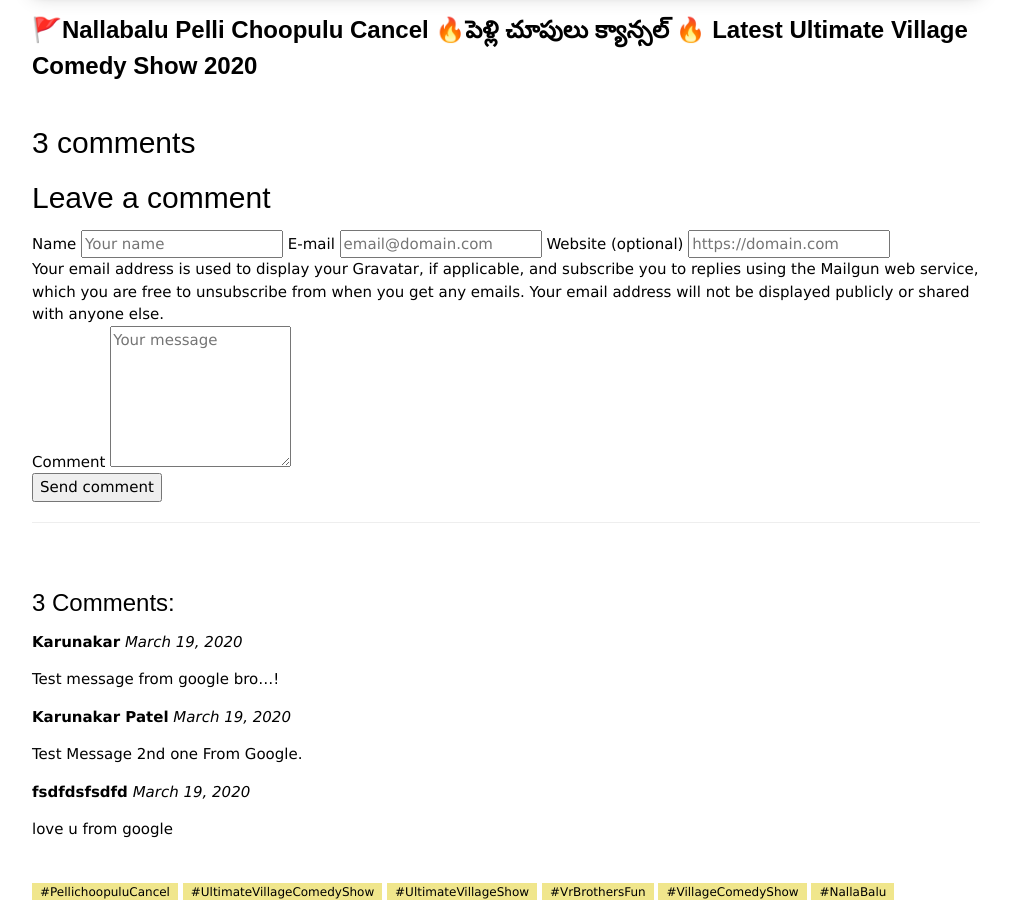
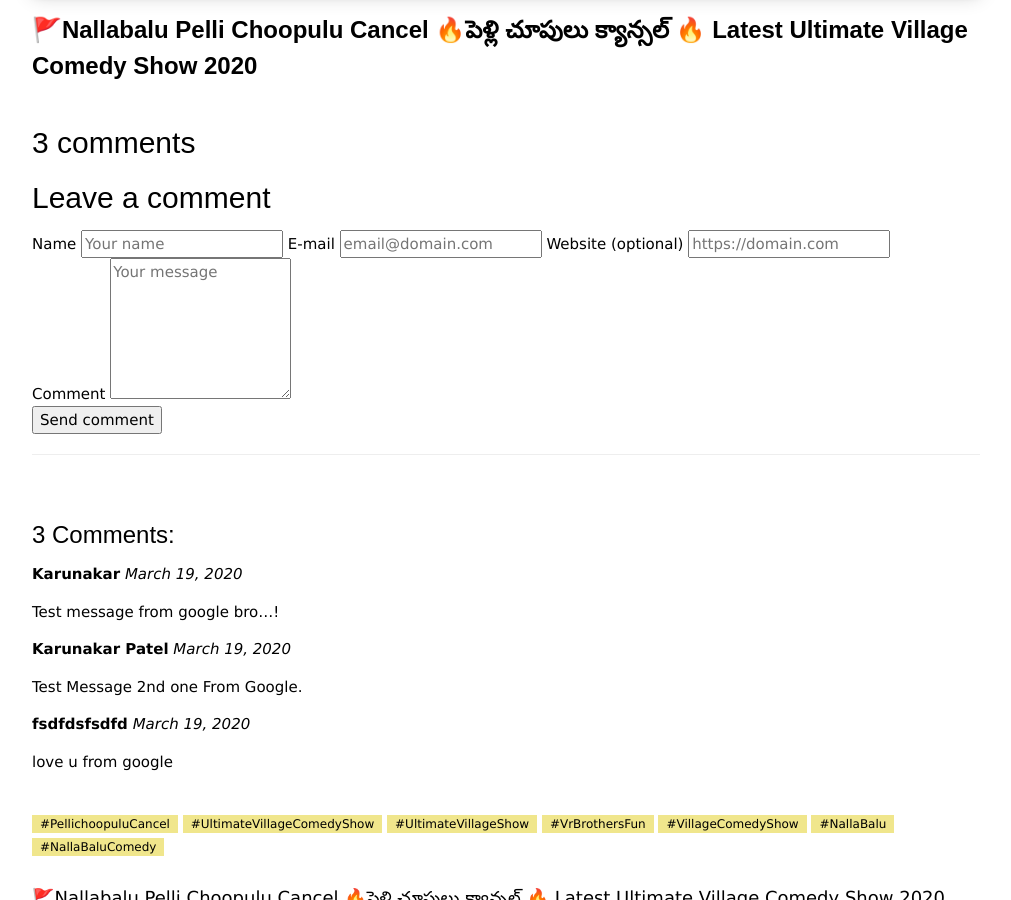
Before and after one commit to karunakarpatel-kp/VrBrothersFun, a Jekyll site: the page built from _posts/2019-10-19-pelli_cancel.md, in a window 1280 px wide and 900 px high, scrolled down 823 px. Shown: the whole window, without its empty margins (134-1145 px from the left). Built offline with Jekyll 4.4.1, drawn with Linux system fonts in a browser that asks for light colours.

```diff
--- a/_includes/comment-form.html
+++ b/_includes/comment-form.html
@@ -14,12 +14,12 @@
           <input type="url" id="comment-form-url" name="fields[url]" placeholder="https://domain.com">
         </label>
       </div>
-      <div class="notice">
+      <!-- <div class="notice">
           Your email address is used to display your <a href="https://en.gravatar.com">Gravatar</a>, if applicable,
           and subscribe you to replies using the <a href="https://www.mailgun.com">Mailgun</a> web service,
           which you are free to unsubscribe from when you get any emails.
           Your email address will not be displayed publicly or shared with anyone else.
-      </div>
+      </div> -->
       <div class="form__group">
         <label for="comment-form-message">Comment
           <textarea type="text" rows="6" id="comment-form-message" name="fields[message]" required spellcheck="true" placeholder="Your message"></textarea>
@@ -28,15 +28,18 @@
       <input type="hidden" name="options[origin]" value="{{ page.url | absolute_url }}#comments">
       <input type="hidden" id="comment-replying-to" name="options[parent]" value>
       <input type="hidden" id="comment-post-id" name="options[slug]" value="{{ page.slug }}">
-      <input type="hidden" name="options[reCaptcha][siteKey]" value="{{ site.reCaptcha.siteKey }}">
+
+
+<!--<input type="hidden" name="options[reCaptcha][siteKey]" value="{{ site.reCaptcha.siteKey }}">
       <input type="hidden" name="options[reCaptcha][secret]" value="{{ site.reCaptcha.secret }}">
       <input type="hidden" name="options[subscribe]" value="email">
-      <div class="g-recaptcha form__group" data-sitekey="{{ site.reCaptcha.siteKey }}"></div>
+      <div class="g-recaptcha form__group" data-sitekey="{{ site.reCaptcha.siteKey }}"></div>  -->
+
       <button type="submit" id="comment-form-submit">Send comment</button>
     </form>
-    <div class="hidden js-notice notice">
+    <!-- <div class="hidden js-notice notice">
       <p class="js-notice-text"></p>
-    </div>
+    </div> -->
   </div>
   <!-- End comment form -->
   <script async src="https://www.google.com/recaptcha/api.js"></script>
--- a/staticman.yml
+++ b/staticman.yml
@@ -96,6 +96,6 @@ comments:
 
   # reCaptcha
   reCaptcha:
-    enabled: true
+    enabled: false
     siteKey: "6LcmFuIUAAAAANXea98ULYohsOFw2kfQBslDmvMM"
     secret: "6LcmFuIUAAAAAC1shkNJdV6PGME3-rLRItApelQS"
```
